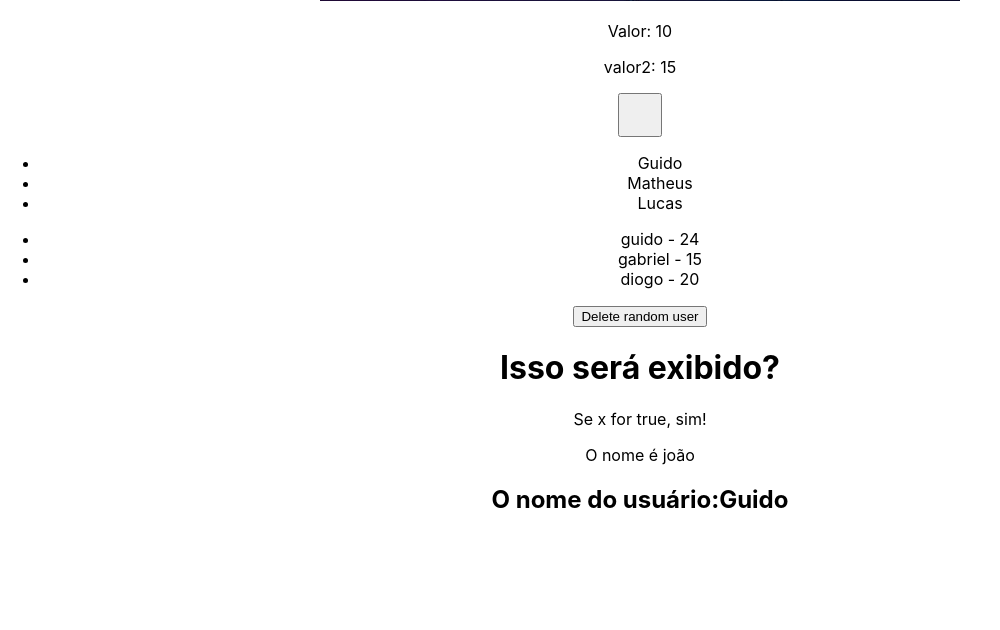
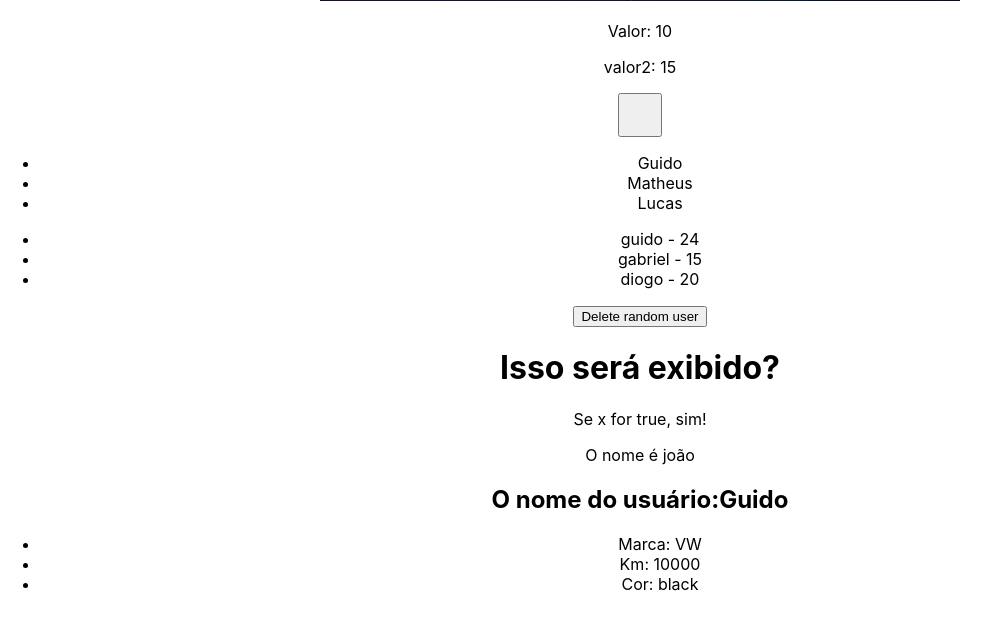
Before and after one commit to GuidoStocco/React.js, a React (Create React App) app in the folder 3_Avancando/avancado/: page / in a window 1280 px wide. Shown: the part 939-1569 px from the top of the page, without its empty margins (0-1000 px from the left). Built offline with nearby package versions, Linux system fonts and the light colour scheme.

Commit message:
destructuring

```diff
--- a/3_Avancando/avancado/src/App.jsx
+++ b/3_Avancando/avancado/src/App.jsx
@@ -7,6 +7,7 @@ import City from './assets/city.jpg'
 import ListRender from './components/ListRender';
 import ConditionalRender from './components/ConditionalRender';
 import ShowUserName from './components/ShowUserName';
+import Destructuring from './components/Destructuring';
 
 function App() {
   return (
@@ -23,7 +24,10 @@ function App() {
       <ManageData/>
       <ListRender/>
       <ConditionalRender/>
+      {/* props */}
       <ShowUserName name="Guido"/>
+      {/* destructuring props */}
+      <Destructuring brand="VW" km={10000} color="black"/>
     </div>
   );
 }
--- /dev/null
+++ b/3_Avancando/avancado/src/components/Destructuring.jsx
@@ -0,0 +1,14 @@
+
+const Destructuring = ({brand, km, color}) => {
+  return (
+    <div>
+        <ul>
+            <li>Marca: {brand}</li>
+            <li>Km: {km}</li>
+            <li>Cor: {color}</li>
+        </ul>
+    </div>
+  )
+}
+
+export default Destructuring
```
